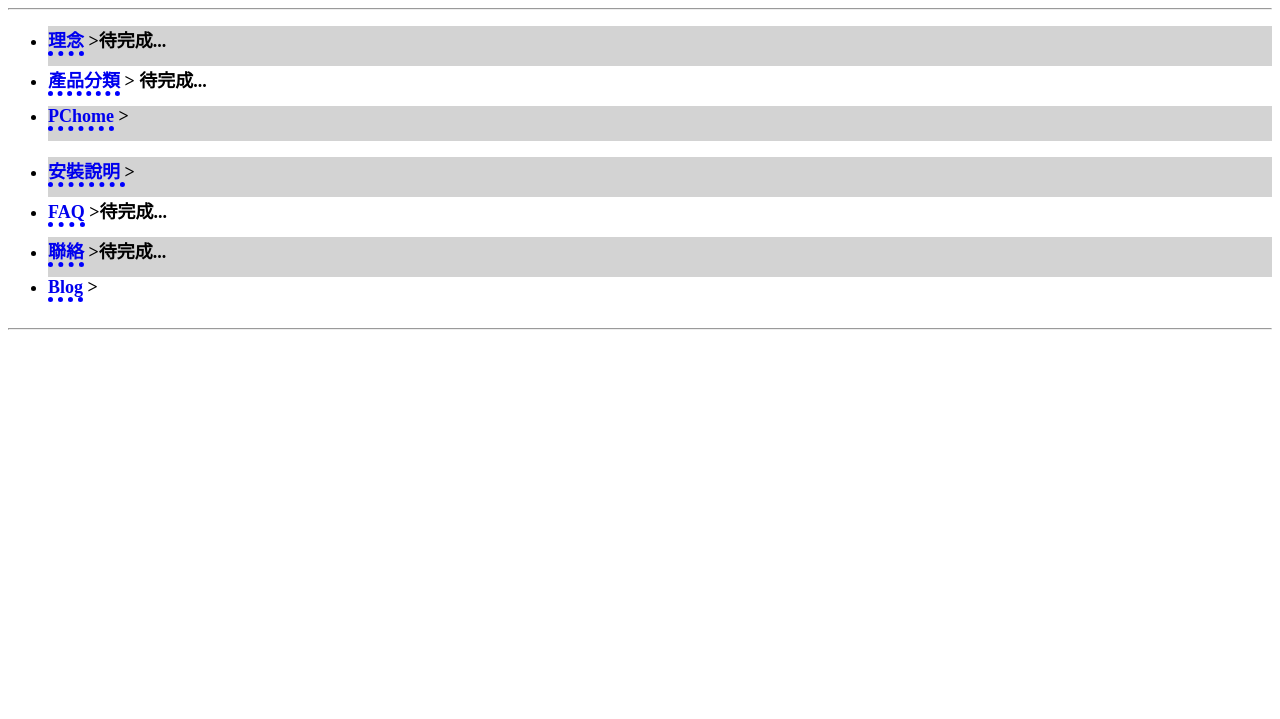
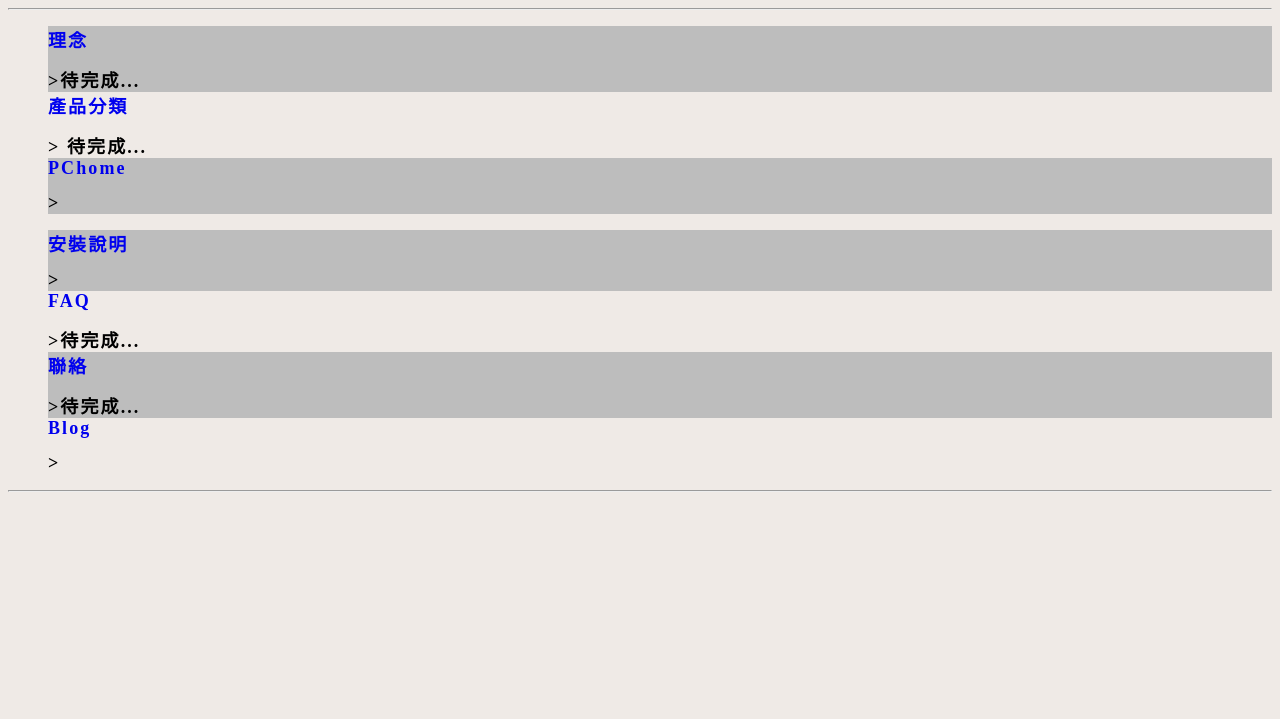
Before and after one commit to drground/drground.github.io, a plain HTML site: page index.html in a window 1280 px wide. Shown: the part 81-800 px from the top of the page. Drawn offline with Linux system fonts and the light colour scheme.

Commit message:
Update main.css

```diff
--- a/css/main.css
+++ b/css/main.css
@@ -1,12 +1,19 @@
+body{background:#EFEAE6}
+ul {letter-spacing:2.1px}
 a:link{
 text-decoration: none;
-border-bottom: thick dotted blue;
+padding-bottom: 14px
+/*border-bottom: thick dotted blue;
+*/}
+
+a:hover, a:active{background:#5BA848; color:white}
+li, h2 { font-size:32px;font-size: large;font-weight: bolder;
 }
 
-li, h2 { font-size:35px;font-size: large;font-weight: bolder;
-padding-bottom: 14px;}
+li:nth-child(odd) {background: #bdbdbd}
+li {list-style-type:none}
+li a {display:block}
 
-li:nth-child(odd) {background: lightgrey}
 @media screen and (max-width: 500px) {
 ul {
 text-align: center;
```
